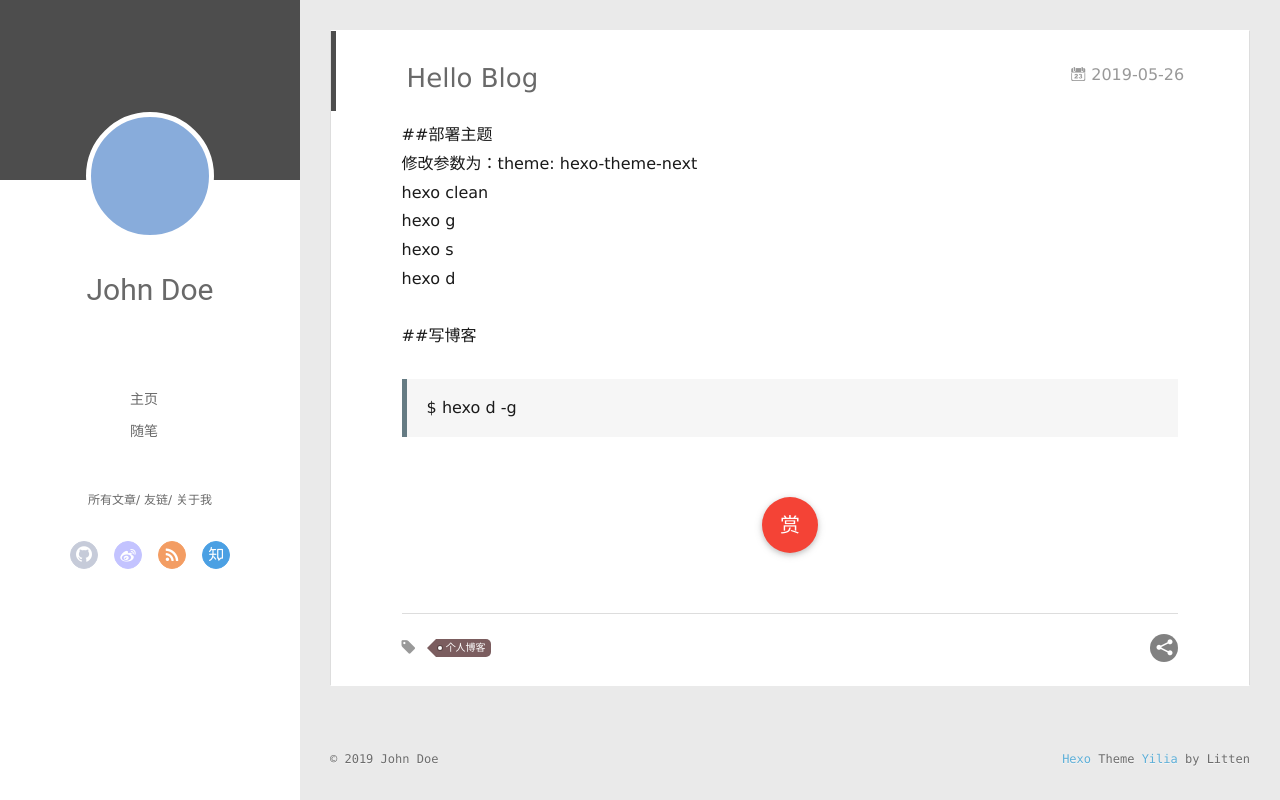
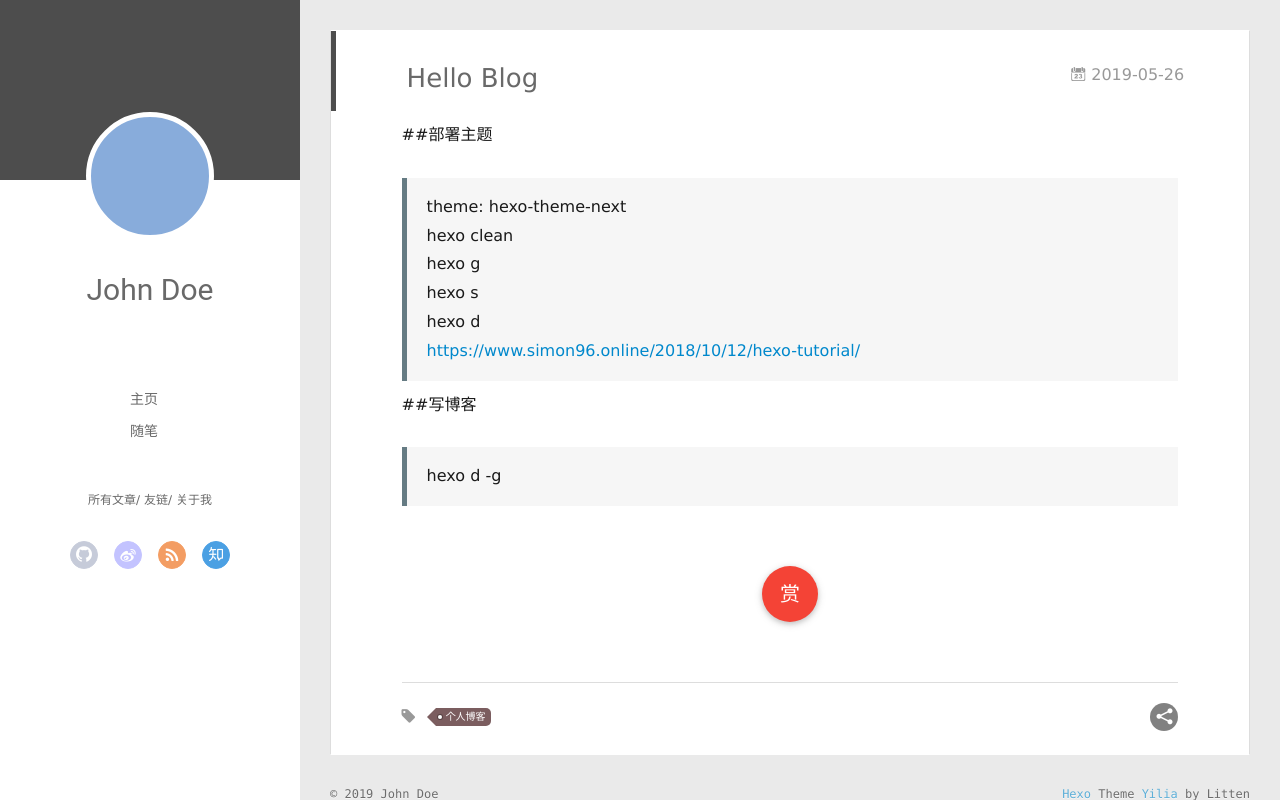
Before and after one commit to Coding-JH/houjinghan.github.io, a plain HTML site: page 2019/05/26/Hello-Blog/index.html in a window 1280 px wide. Drawn offline with Linux system fonts and the light colour scheme; no server answers.

Commit message:
Site updated: 2019-05-26 23:42:26

```diff
--- a/2019/05/26/Hello-Blog/index.html
+++ b/2019/05/26/Hello-Blog/index.html
@@ -8,18 +8,18 @@
   <link rel="dns-prefetch" href="http://yoursite.com">
   <title>Hello Blog | Hexo</title>
   <meta name="viewport" content="width=device-width, initial-scale=1, maximum-scale=1">
-  <meta name="description" content="##部署主题    修改参数为：theme: hexo-theme-next    hexo clean    hexo g    hexo s    hexo d ##写博客  $ hexo d -g">
+  <meta name="description" content="##部署主题  theme: hexo-theme-nexthexo cleanhexo ghexo shexo dhttps://www.simon96.online/2018/10/12/hexo-tutorial/  ##写博客  hexo d -g">
 <meta name="keywords" content="个人博客">
 <meta property="og:type" content="article">
 <meta property="og:title" content="Hello Blog">
 <meta property="og:url" content="http://yoursite.com/2019/05/26/Hello-Blog/index.html">
 <meta property="og:site_name" content="Hexo">
-<meta property="og:description" content="##部署主题    修改参数为：theme: hexo-theme-next    hexo clean    hexo g    hexo s    hexo d ##写博客  $ hexo d -g">
+<meta property="og:description" content="##部署主题  theme: hexo-theme-nexthexo cleanhexo ghexo shexo dhttps://www.simon96.online/2018/10/12/hexo-tutorial/  ##写博客  hexo d -g">
 <meta property="og:locale" content="default">
-<meta property="og:updated_time" content="2019-05-26T15:23:35.709Z">
+<meta property="og:updated_time" content="2019-05-26T15:34:23.395Z">
 <meta name="twitter:card" content="summary">
 <meta name="twitter:title" content="Hello Blog">
-<meta name="twitter:description" content="##部署主题    修改参数为：theme: hexo-theme-next    hexo clean    hexo g    hexo s    hexo d ##写博客  $ hexo d -g">
+<meta name="twitter:description" content="##部署主题  theme: hexo-theme-nexthexo cleanhexo ghexo shexo dhttps://www.simon96.online/2018/10/12/hexo-tutorial/  ##写博客  hexo d -g">
 
     <link rel="alternative" href="/atom.xml" title="Hexo" type="application/atom+xml">
 
@@ -175,10 +175,13 @@
 
     <div class="article-entry" itemprop="articleBody">
 
-        <p>##部署主题<br>    修改参数为：theme: hexo-theme-next<br>    hexo clean<br>    hexo g<br>    hexo s<br>    hexo d</p>
+        <p>##部署主题</p>
+<blockquote>
+<p>theme: hexo-theme-next<br>hexo clean<br>hexo g<br>hexo s<br>hexo d<br><a href="https://www.simon96.online/2018/10/12/hexo-tutorial/" target="_blank" rel="noopener">https://www.simon96.online/2018/10/12/hexo-tutorial/</a></p>
+</blockquote>
 <p>##写博客</p>
 <blockquote>
-<p>$ hexo d -g </p>
+<p>hexo d -g </p>
 </blockquote>
 
 
@@ -485,7 +488,7 @@ return o(i(t),arguments.length<2?void 0:u(arguments[1]))}})},function(t,n,r){var
 
     	<section class="tools-section tools-section-me" q-show="aboutme">
 
-  	  		<div class="aboutme-wrap" id="js-aboutme">很惭愧&lt;br&gt;&lt;br&gt;只做了一点微小的工作&lt;br&gt;谢谢大家</div>
+  	  		<div class="aboutme-wrap" id="js-aboutme">一枚喜欢计算机&lt;br&gt;    热爱编程的大学生&lt;br&gt;</div>
 
     	</section>
 
```
Also changed, not shown: archives/2019/05/index.html (+1 -1 lines), archives/2019/index.html (+1 -1 lines), archives/index.html (+1 -1 lines), index.html (+6 -3 lines), tags/个人博客/index.html (+1 -1 lines).
